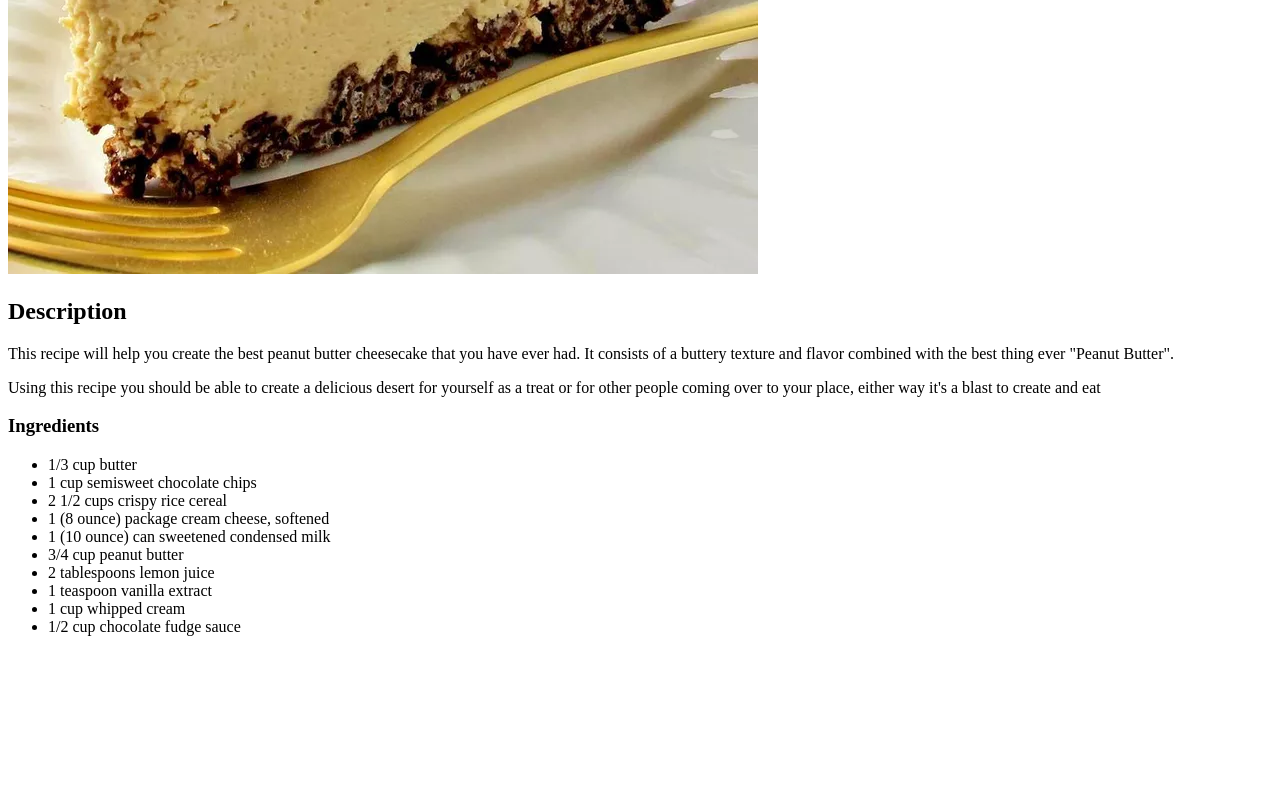
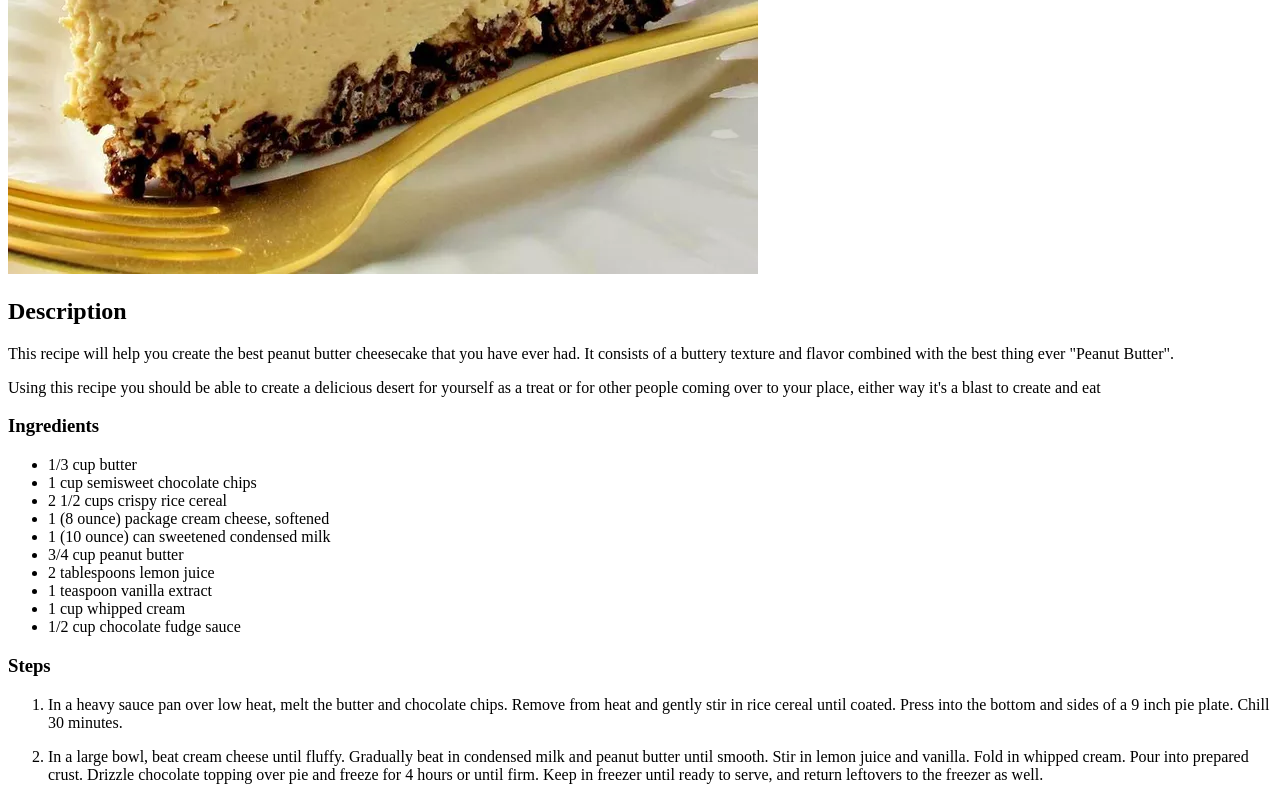
Before and after one commit to Musman391/odin-recipes, a plain HTML site: page recipes/cheesecake.html in a window 1280 px wide. Shown: the part 556-1356 px from the top of the page. Before the commit the page ends 1208 px from the top, so only its background shows below. Drawn offline with Linux system fonts and the light colour scheme.

Commit message:
Added the steps to create the cheesecake

```diff
--- a/recipes/cheesecake.html
+++ b/recipes/cheesecake.html
@@ -24,6 +24,10 @@
 			<li>1 cup whipped cream</li>
 			<li>1/2 cup chocolate fudge sauce</li>
 		</ul>
-
+		<h3>Steps</h3>
+		<ol>
+			<li><p>In a heavy sauce pan over low heat, melt the butter and chocolate chips. Remove from heat and gently stir in rice cereal until coated. Press into the bottom and sides of a 9 inch pie plate. Chill 30 minutes.</p></li>
+			<li><p>In a large bowl, beat cream cheese until fluffy. Gradually beat in condensed milk and peanut butter until smooth. Stir in lemon juice and vanilla. Fold in whipped cream. Pour into prepared crust. Drizzle chocolate topping over pie and freeze for 4 hours or until firm. Keep in freezer until ready to serve, and return leftovers to the freezer as well.</p></li>
+		</ol>
 	</body>
 </html>
```
